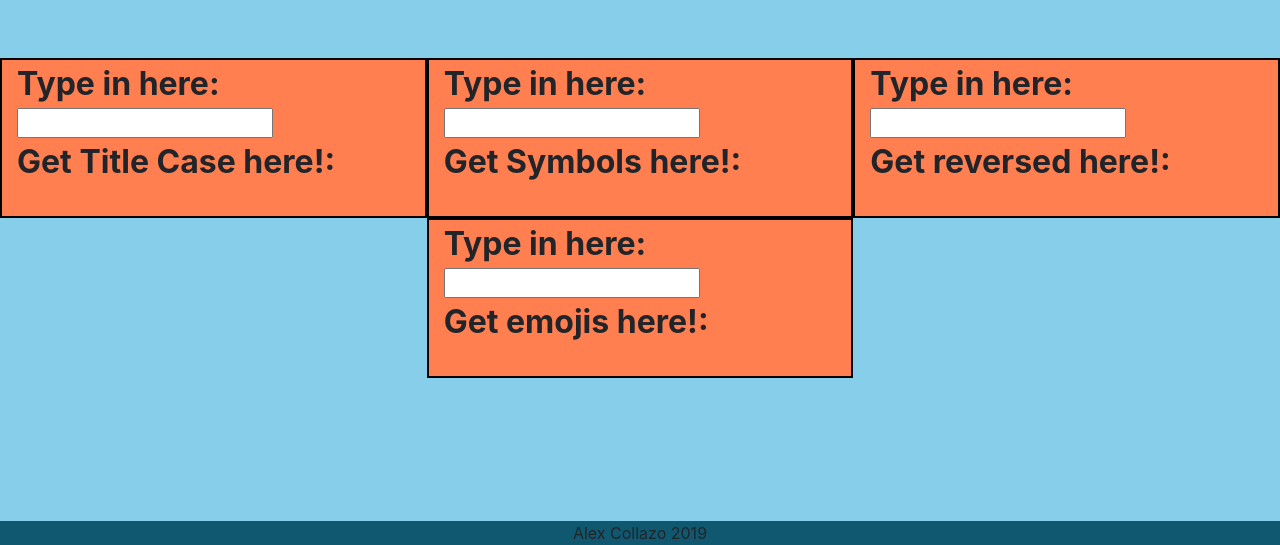
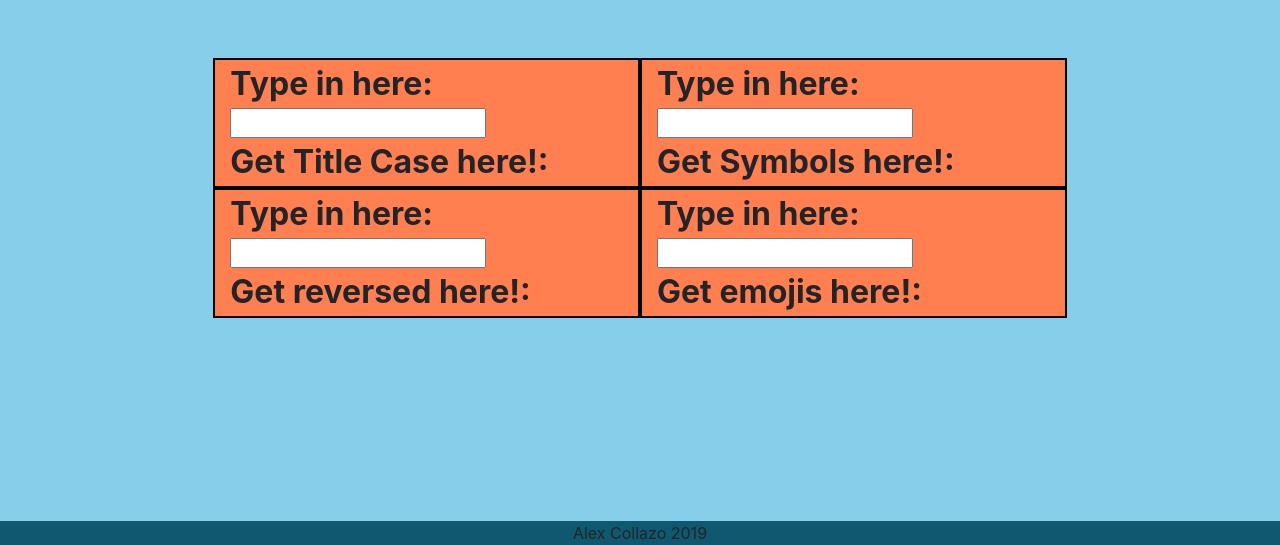
Before and after one commit to piercecollazo/bootstrap-title-case, a plain HTML site: page index.html in a window 1280 px wide. Shown: the part 279-824 px from the top of the page. Drawn offline with nearby package versions, Linux system fonts and the light colour scheme.

Commit message:
aesthetic fixes to responsiveness after previous function added. Project complete.

```diff
--- a/index.html
+++ b/index.html
@@ -57,6 +57,10 @@
                 <div id="wingOut"></div>
             </div>
 
+        </div>
+
+        <div class="content row">
+
                 <div class="appBox col-md-4">
                         <div class="heading">Type in here:</div>
                         <form id="reverse-input">
@@ -74,6 +78,7 @@
                         <div class="heading">Get emojis here!:</div>
                         <div id="emojiOut"></div>
                 </div>
+
         </div>
     </div>
 
--- a/main.css
+++ b/main.css
@@ -42,8 +42,8 @@ button:hover{
 
 .content{
     justify-content: center;
-    flex-flow:wrap;
-    height:40%;
+    align-items:flex;
+    /* height:40%; */
 }
 
 .appBox{
```
Lines whose indentation alone changed are shown as unchanged.
